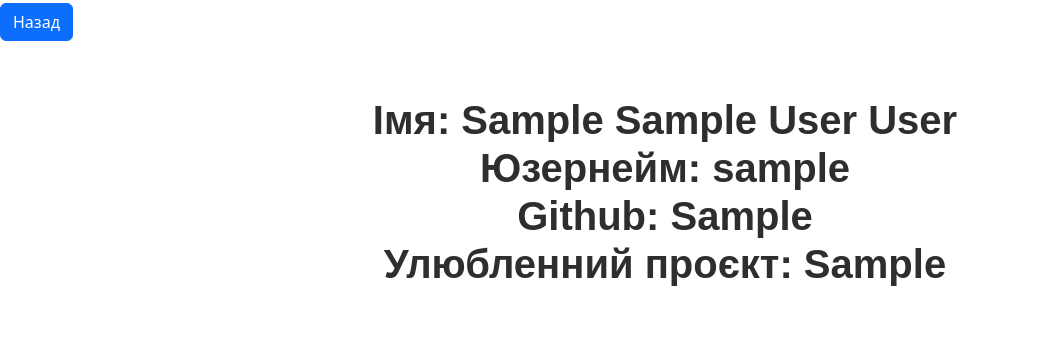
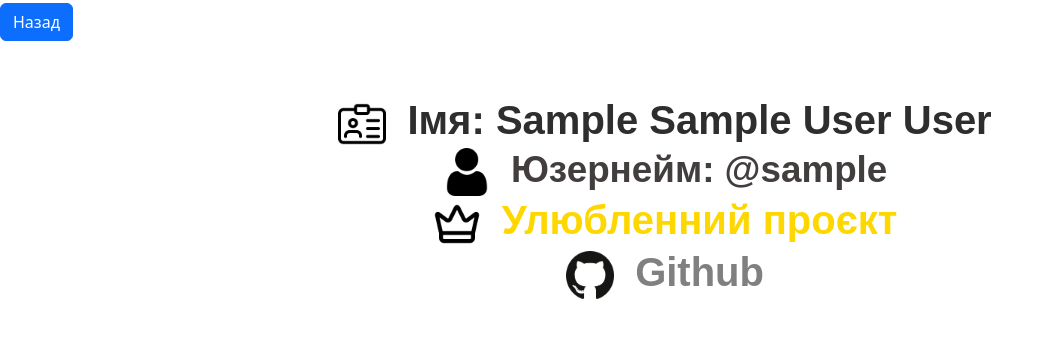
Before and after one commit to Andrew-arch477/-Group-portal, a Django app: page /details_portfolio/1 in a window 1280 px wide. Shown: the top 338 px of the page, without its empty margins (0-1054 px from the left). Run offline with Django 5.2, Linux system fonts and the light colour scheme; tables that the repository leaves empty hold one stand-in row (values such as "Sample post").

Commit message:
Updated details_portfolio link style

```diff
--- a/forum/static/styles.css
+++ b/forum/static/styles.css
@@ -411,6 +411,37 @@ h1 {
     margin-top: 3px;
 }
 .card {
+    background: var(--bg-dark);
+    color: var(--accent-color);
+    border: none;
+    border-radius: 8px;
+    transition: background-color .3s;
+}
+.card:hover {
+    background: #1f3145;
+}
+
+.card-title {
+    font-weight: 700;
+    color: var(--text-light);
+}
+
+.card-subtitle {
+    font-weight: 500;
+    color: #ced6e0;
+}
+
+.card-text {
+    font-size: 0.9rem;
+    color: #6b8ba4;
+}
+
+a.text-decoration-none {
+    color: inherit;
+    text-decoration: none;
+}
+
+.card {
     background-color: #272727;
     color: #9dc9ff;
     border: none;
@@ -441,7 +472,39 @@ h1 {
     color: #6b8ba4;
 }
 
-a.text-decoration-none {
-    color: inherit; /* Ссылка не ломает цвет карточки */
+.github-link {
+    color: grey !important;
+}
+.github-link:hover {
+    color: grey !important;
+    text-decoration: none !important;
+    background-color: rgba(13, 77, 114, 0.14);
+}
+
+.favorite-project {
+    color: gold !important;
+}
+.favorite-project:hover {
+    background-color: rgba(174, 176, 15, 0.14);
+}
+
+.info-icon {
+    width: 48px;
+    height: 48px;
+    margin-right: 10px;
+    flex-shrink: 0;
+}
+
+.info-link {
+    color: inherit;
     text-decoration: none;
+    cursor: pointer;
+    transition: opacity .2s;
 }
+.info-link:hover {
+    opacity: 0.8;
+}
+.username-item {
+    color: #433e3e;
+    font-size: 2.3rem;
+}
--- a/forum/templates/details/details_portfolio.html
+++ b/forum/templates/details/details_portfolio.html
@@ -12,10 +12,26 @@
         <a href="/portfolio" class="btn btn-primary">Назад</a>
     </h2>
     <h1>
-        Iмя: {{ student.first_name }} {{ student.middle_name }} {{ student.last_name }}<br>
-        Юзернейм: {{ student.username }}
-        <br>Github: {{ student.github }}
-        <br>Улюбленний проєкт: {{ student.favorite_project }}
+        <div class="info-item">
+            <img src="/static/icons/name.png" alt="Name icon" class="info-icon">
+            Iмя: {{ students.first_name }} {{ students.middle_name }} {{ students.last_name }}
+        </div>
+
+        <div class="info-item username-item">
+            <img src="/static/icons/user.png" alt="User icon" class="info-icon">
+            Юзернейм: {{ students.username }}
+        </div>
+
+        <div class="info-item">
+            <img src="/static/icons/best.png" alt="Best project icon" class="info-icon">
+            <a href="{{ students.favorite_project }}" target="_blank" class="info-link favorite-project">Улюбленний проєкт</a>
+        </div>
+
+        <div class="info-item">
+            <img src="/static/icons/github.png" alt="GitHub icon" class="info-icon">
+            <a href="{{ students.github }}" target="_blank" class="info-link github-link">Github</a>
+        </div>
+
     </h1>
     <script src="https://cdn.jsdelivr.net/npm/bootstrap@5.3.7/dist/js/bootstrap.bundle.min.js" integrity="sha384-ndDqU0Gzau9qJ1lfW4pNLlhNTkCfHzAVBReH9diLvGRem5+R9g2FzA8ZGN954O5Q" crossorigin="anonymous"></script>
 </body>
--- a/forum/views.py
+++ b/forum/views.py
@@ -152,4 +152,10 @@ class PortfolioView(ListView):
 class DetailsPortfolioView(DetailView):
     template_name = "details/details_portfolio.html"
     model = Student
-    context_object_name = 'student'
+    context_object_name = 'students'
+
+    def get_object(self, queryset = None):
+        obj = super().get_object(queryset)
+        if not obj.username.startswith('@'):
+            obj.username = '@'+obj.username
+        return obj
```
Also changed, not shown: forum/static/icons/best.png (added), forum/static/icons/github.png (added), forum/static/icons/name.png (added), forum/static/icons/user.png (added).
